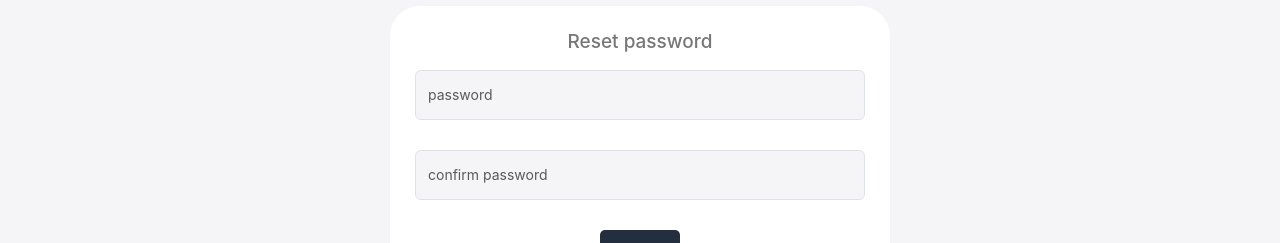
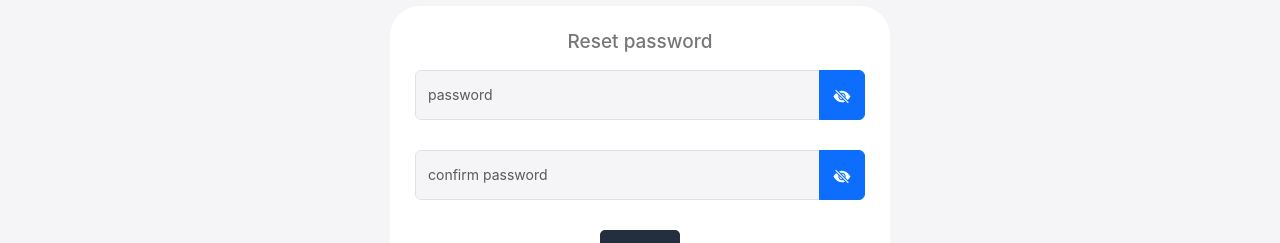
Before and after one commit to noobix/cascurry-imape, a React (Create React App) app in the folder front_end/: page /reset-password/1 in a window 1280 px wide. Shown: the part 525-768 px from the top of the page. Built offline with nearby package versions, Linux system fonts and the light colour scheme; no server answers.

Commit message:
password reset issue

```diff
--- a/front_end/src/pages/RestPassword.js
+++ b/front_end/src/pages/RestPassword.js
@@ -4,7 +4,7 @@ import { useFormik } from "formik";
 import BreadCrumb from "../components/BreadCrumb";
 import Container from "../components/Container";
 import MetaData from "../components/MetaData";
-import CustomInput from "../components/CustomInput";
+import PasswordInput from "../components/PasswordInput";
 import { useDispatch } from "react-redux";
 import { useNavigate, useLocation } from "react-router-dom";
 import { changePassword } from "../features/auth/authSlice";
@@ -45,7 +45,7 @@ const ResetPassword = () => {
                 onSubmit={formik.handleSubmit}
                 className="d-flex flex-column gap-15"
               >
-                <CustomInput
+                <PasswordInput
                   type="password"
                   name="password"
                   placeholder="password"
@@ -58,7 +58,7 @@ const ResetPassword = () => {
                 ) : (
                   <span></span>
                 )}
-                <CustomInput
+                <PasswordInput
                   type="password"
                   name="confirmPassword"
                   placeholder="confirm password"
```
